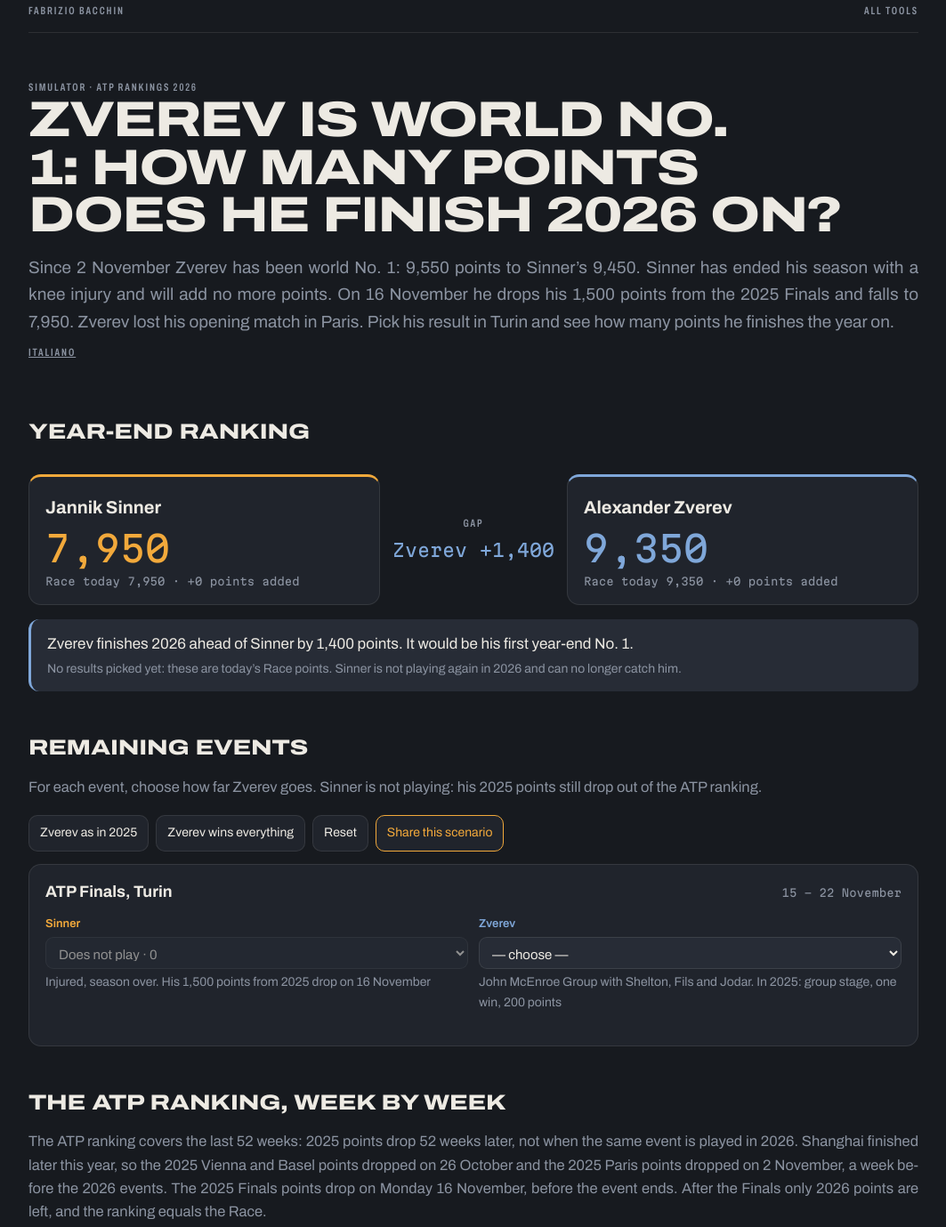
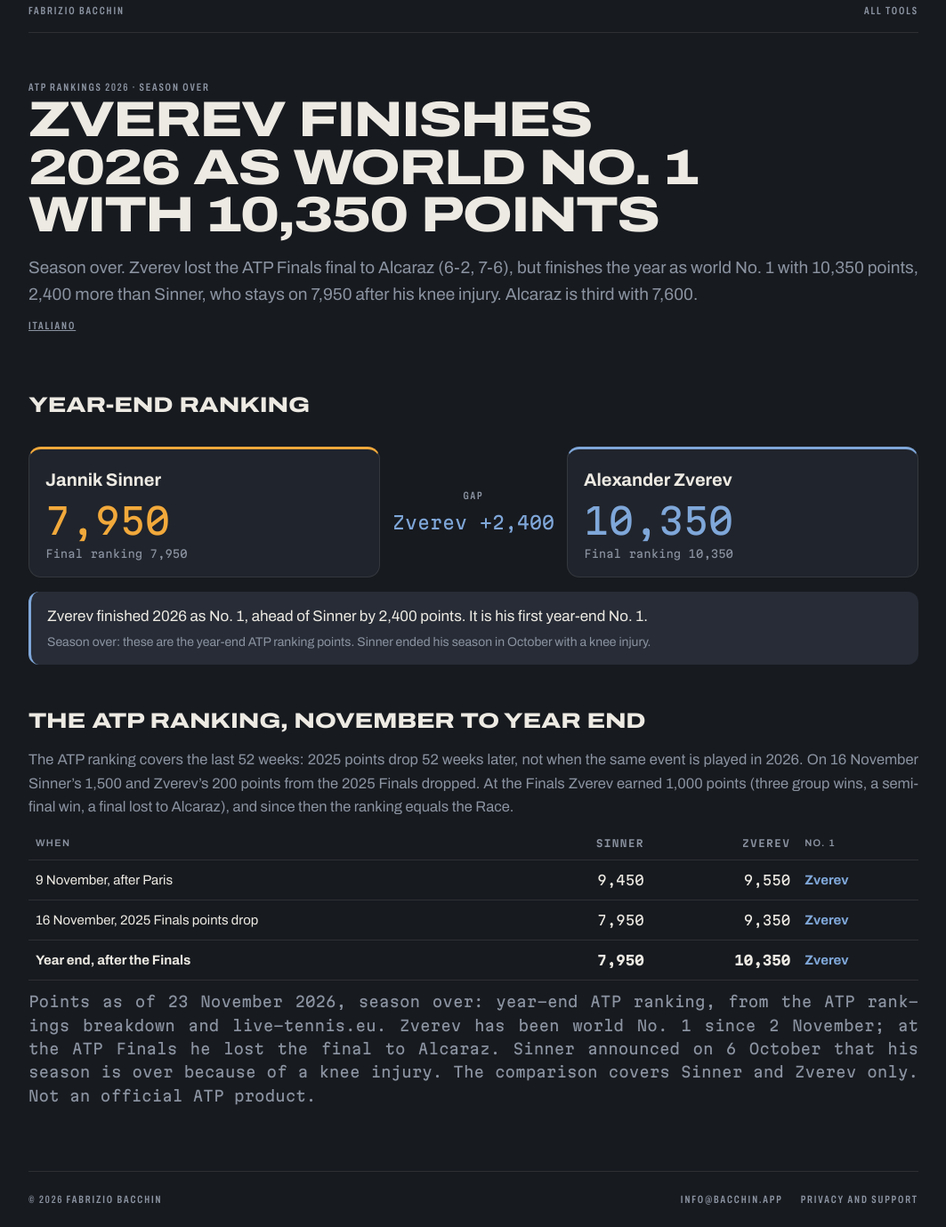
Before and after one commit to fbacchin/fbacchin.github.io, a plain HTML site: page tennis/number-1.html in a window 1280 px wide. Shown: the part 53-1432 px from the top of the page at 89% size, without its empty margins (108-1171 px from the left). Drawn offline with Linux system fonts and the light colour scheme.

Commit message:
Simulatore ATP: dati finali del 2026, Zverev chiude da numero 1 con 10.350 punti (#32)
Co-authored-by: Claude Sonnet 5.5 <noreply@anthropic.com>

```diff
--- a/tennis/number-1.html
+++ b/tennis/number-1.html
@@ -3,10 +3,10 @@
 <head>
 <meta charset="UTF-8">
 <meta name="viewport" content="width=device-width, initial-scale=1.0, viewport-fit=cover">
-<title>Zverev is world No. 1: how many points does he finish 2026 on? Simulator</title>
-<meta name="description" content="Since 2 November Zverev has been world No. 1 with 9,550 points, 100 more than Sinner, who has ended his season with a knee injury. He lost his opening match in Paris, so only Turin is left: pick his result at the ATP Finals and see how many points he finishes the year on.">
-<meta property="og:title" content="Zverev is the new world No. 1: how many points will he finish 2026 on?">
-<meta property="og:description" content="Zverev leads the Race by 1,400 points and Sinner is not playing again in 2026. Only Turin is left: pick Zverev's result at the ATP Finals and watch the gap grow week by week.">
+<title>Zverev finishes 2026 as world No. 1 with 10,350 points: final ranking</title>
+<meta name="description" content="Zverev finished 2026 as world No. 1 with 10,350 points, 2,400 more than Sinner (7,950), who ended his season with a knee injury. He lost the ATP Finals final to Alcaraz, who finishes third with 7,600.">
+<meta property="og:title" content="Zverev finishes 2026 as world No. 1 with 10,350 points">
+<meta property="og:description" content="Season over: Zverev 10,350, Sinner 7,950, Alcaraz 7,600. Alcaraz won the ATP Finals beating Zverev in the final, but the year-end No. 1 is Zverev.">
 <meta property="og:type" content="website">
 <meta property="og:url" content="https://bacchin.app/tennis/number-1">
 <meta property="og:image" content="https://bacchin.app/tennis/number-1.png">
@@ -88,9 +88,9 @@
 
   <div class="app-hero">
     <p class="avviso-lingua" id="avviso-lingua" hidden><a id="avviso-lingua-link" href="/tennis/number-1" hreflang="en" lang="en">This page is available in English →</a></p>
-    <p class="etichetta" data-t="occhiello">Simulatore · classifica ATP 2026</p>
-    <h1 data-t="titolo">Zverev is world No. 1: how many points does he finish 2026 on?</h1>
-    <p class="tesi" data-t="tesi">Since 2 November Zverev has been world No. 1: 9,550 points to Sinner’s 9,450. Sinner has ended his season with a knee injury and will add no more points. On 16 November he drops his 1,500 points from the 2025 Finals and falls to 7,950. Zverev lost his opening match in Paris. Pick his result in Turin and see how many points he finishes the year on.</p>
+    <p class="etichetta" data-t="occhiello">Classifica ATP 2026 · stagione conclusa</p>
+    <h1 data-t="titolo">Zverev finishes 2026 as world No. 1 with 10,350 points</h1>
+    <p class="tesi" data-t="tesi">Season over. Zverev lost the ATP Finals final to Alcaraz (6-2, 7-6), but finishes the year as world No. 1 with 10,350 points, 2,400 more than Sinner, who stays on 7,950 after his knee injury. Alcaraz is third with 7,600.</p>
     <p class="lingua etichetta"><a id="altra-lingua" href="/tennis/number-1" hreflang="en">English</a></p>
   </div>
 
@@ -104,16 +104,17 @@
       </div>
       <div class="scarto">
         <span class="etichetta" data-t="distacco">Distacco</span>
-        <span class="scarto__valore" id="scarto">1.400</span>
+        <span class="scarto__valore" id="scarto">Zverev +2.400</span>
       </div>
       <div class="giocatore giocatore--z">
         <div class="giocatore__nome">Alexander Zverev</div>
-        <div class="giocatore__punti" id="punti-z">9.350</div>
+        <div class="giocatore__punti" id="punti-z">10.350</div>
         <div class="giocatore__sotto" id="sotto-z"></div>
       </div>
     </div>
     <div class="verdetto" id="verdetto"></div>
 
+    <div hidden>
     <h2 data-t="h-tornei">I tornei che restano</h2>
     <p data-t="istruzioni">Per ogni torneo scegli fin dove arriva Zverev. Sinner non gioca: i suoi punti del 2025 escono comunque dalla classifica ATP.</p>
     <div class="comandi">
@@ -123,9 +124,10 @@
       <button type="button" class="primario" id="condividi" data-t="condividi">Condividi lo scenario</button><span class="copiato" id="copiato" hidden></span>
     </div>
     <div class="tornei" id="tornei"></div>
+    </div>
 
-    <h2 data-t="h-settimane">La classifica ATP, settimana per settimana</h2>
-    <p data-t="settimane-intro">La classifica ATP conta le ultime 52 settimane: i punti del 2025 escono 52 settimane dopo, non quando si gioca lo stesso torneo nel 2026. Nel 2026 Shanghai è finito più tardi, quindi i punti di Vienna e Basilea 2025 sono usciti il 26 ottobre e quelli di Parigi 2025 il 2 novembre, una settimana prima dei tornei 2026. Quelli delle Finals 2025 escono lunedì 16 novembre, prima che il torneo finisca. Dopo le Finals restano solo i punti del 2026: la classifica coincide con la Race.</p>
+    <h2 data-t="h-settimane">La classifica ATP, da novembre a fine anno</h2>
+    <p data-t="settimane-intro">La classifica ATP conta le ultime 52 settimane: i punti del 2025 escono 52 settimane dopo, non quando si gioca lo stesso torneo nel 2026. Il 16 novembre sono usciti i 1.500 punti di Sinner e i 200 di Zverev per le Finals 2025. Alle Finals Zverev ha fatto 1.000 punti (tre vittorie nel girone, semifinale vinta, finale persa con Alcaraz) e da allora la classifica coincide con la Race.</p>
     <div class="scorri">
       <table class="tabella">
         <thead><tr><th data-t="quando">Quando</th><th class="num">Sinner</th><th class="num">Zverev</th><th data-t="n1">N. 1</th></tr></thead>
@@ -149,17 +151,14 @@
 (function () {
   'use strict';
 
-  // ── Dati al 9 novembre 2026, dopo Parigi ─────────────────────────────────
-  // Classifica del 9 novembre: pagina ATP «Rank Breakdown» di entrambi (Zverev 9.550, Sinner 9.450), uguale a live-tennis.eu (Pts + Previous).
-  //   Zverev a Parigi: secondo turno (esordio perso con Musetti), 10 punti. I 10 di Montreal tornano tra i «Non-Countable»: classifica invariata.
-  // Race: live-tennis.eu. Sinner non gioca più nel 2026 (ginocchio).
-  // Scadenze 2025 ancora da togliere («Drop date» della pagina ATP): Finals il 16 novembre.
-  //   Sinner 9.450 − 1500 = 7.950 = Race
-  //   Zverev 9.550 −  200 = 9.350 = Race
-  //   La riga di fine anno usa comunque la Race.
+  // ── Dati finali del 2026, dopo le ATP Finals ─────────────────────────────
+  // Classifica ATP di fine anno (23 novembre): Zverev 10.350, Sinner 7.950, Alcaraz 7.600 (ATP, live-tennis.eu).
+  //   Zverev: Race 9.350 + 1.000 alle Finals (3 vittorie nel girone, semifinale vinta, finale persa con Alcaraz) = 10.350.
+  //   Le Finals 2025 sono uscite il 16 novembre: da allora classifica = Race.
+  // Sinner non ha più giocato dopo l'infortunio al ginocchio (6 ottobre).
   var BASE = {
-    s: { classifica: 9450, race: 7950 },
-    z: { classifica: 9550, race: 9350 }
+    s: { classifica: 7950, race: 7950 },
+    z: { classifica: 10350, race: 10350 }
   };
 
   var CAT = {
@@ -171,19 +170,14 @@
     FIN:   { RR0: 0, RR1: 200, RR2: 400, SF2: 400, SF3: 600, F2: 800, F3: 1000, W2: 1300, W3: 1500 }
   };
 
-  // cade: i punti 2025 che escono dalla classifica ATP con questo torneo
-  var TORNEI = [
-    { id: 'fin', cat: 'FIN', nome: { it: 'ATP Finals, Torino', en: 'ATP Finals, Turin' }, quando: { it: '15 – 22 novembre', en: '15 – 22 November' },
-      s: { cade: 1500, fuori: true, nota: { it: 'Infortunato, stagione finita. Il 16 novembre escono i 1.500 punti del 2025', en: 'Injured, season over. His 1,500 points from 2025 drop on 16 November' } },
-      z: { cade: 200, nota: { it: 'Gruppo John McEnroe con Shelton, Fils e Jodar. Nel 2025: girone, una vittoria, 200 punti', en: 'John McEnroe Group with Shelton, Fils and Jodar. In 2025: group stage, one win, 200 points' } } }
-  ];
+  // stagione conclusa: nessun torneo da simulare (il codice resta per le stagioni future)
+  var TORNEI = [];
 
-  // righe della tabella settimanale: tornei già conclusi a quel punto
+  // righe della tabella: classifica ATP fissa dopo ogni lunedì, fino a fine anno
   var TAPPE = [
-    { dopo: [], it: 'Oggi, 9 novembre', en: 'Today, 9 November' },
-    // i punti delle Finals 2025 escono il lunedì dopo l'ultima settimana di tornei, prima che le Finals finiscano
-    { dopo: [], scarta: ['fin'], it: 'Lunedì 16 novembre, escono le Finals 2025', en: 'Monday 16 November, 2025 Finals points drop' },
-    { dopo: ['fin'], it: 'Fine anno, dopo le Finals', en: 'Year end, after the Finals' }
+    { fisso: [9450, 9550], it: '9 novembre, dopo Parigi', en: '9 November, after Paris' },
+    { fisso: [7950, 9350], it: '16 novembre, escono le Finals 2025', en: '16 November, 2025 Finals points drop' },
+    { fisso: [7950, 10350], it: 'Fine anno, dopo le Finals', en: 'Year end, after the Finals' }
   ];
 
   var ETICHETTE = {
@@ -197,42 +191,42 @@
 
   var T = {
     it: {
-      tutti: 'Tutti gli strumenti', occhiello: 'Simulatore · classifica ATP 2026',
-      titolo: 'Zverev numero 1 ATP: con quanti punti chiude il 2026?',
-      tesi: 'Dal 2 novembre Zverev è numero 1 ATP: 9.550 punti contro i 9.450 di Sinner, che ha chiuso la stagione per l\'infortunio al ginocchio. Sinner non farà altri punti. Il 16 novembre perde i 1.500 delle Finals 2025 e scende a 7.950. A Parigi Zverev è uscito al secondo turno. Scegli il suo risultato a Torino e guarda con quanti punti chiude l\'anno.',
+      tutti: 'Tutti gli strumenti', occhiello: 'Classifica ATP 2026 · stagione conclusa',
+      titolo: 'Zverev chiude il 2026 da numero 1 ATP con 10.350 punti',
+      tesi: 'Stagione conclusa. Zverev ha perso la finale delle ATP Finals con Alcaraz (6-2, 7-6), ma chiude l\'anno da numero 1 ATP con 10.350 punti, 2.400 più di Sinner, fermo a 7.950 dopo l\'infortunio al ginocchio. Alcaraz è terzo con 7.600.',
       'h-fine': 'Classifica di fine anno', distacco: 'Distacco', 'h-tornei': 'I tornei che restano',
       istruzioni: 'Per ogni torneo scegli fin dove arriva Zverev. Sinner non gioca: i suoi punti del 2025 escono comunque dalla classifica ATP.',
       'p-2025': 'Zverev come nel 2025', 'p-zverev': 'Zverev vince tutto', 'p-zero': 'Azzera', condividi: 'Condividi lo scenario',
-      'h-settimane': 'La classifica ATP, settimana per settimana',
-      'settimane-intro': 'La classifica ATP conta le ultime 52 settimane: i punti del 2025 escono 52 settimane dopo, non quando si gioca lo stesso torneo nel 2026. Nel 2026 Shanghai è finito più tardi, quindi i punti di Vienna e Basilea 2025 sono usciti il 26 ottobre e quelli di Parigi 2025 il 2 novembre, una settimana prima dei tornei 2026. Quelli delle Finals 2025 escono lunedì 16 novembre, prima che il torneo finisca. Dopo le Finals restano solo i punti del 2026: la classifica coincide con la Race.',
+      'h-settimane': 'La classifica ATP, da novembre a fine anno',
+      'settimane-intro': 'La classifica ATP conta le ultime 52 settimane: i punti del 2025 escono 52 settimane dopo, non quando si gioca lo stesso torneo nel 2026. Il 16 novembre sono usciti i 1.500 punti di Sinner e i 200 di Zverev per le Finals 2025. Alle Finals Zverev ha fatto 1.000 punti (tre vittorie nel girone, semifinale vinta, finale persa con Alcaraz) e da allora la classifica coincide con la Race.',
       quando: 'Quando', n1: 'N. 1', privacy: 'Privacy e assistenza',
-      race: 'Race oggi', guadagna: 'punti in più', copiato: 'Link copiato',
+      race: 'Classifica finale', guadagna: 'punti in più', copiato: 'Link copiato',
       vS: 'Sinner chiude il 2026 da numero 1, con {d} punti di vantaggio.',
-      vZ: 'Zverev chiude il 2026 davanti a Sinner di {d} punti. Sarebbe il suo primo anno da numero 1.',
+      vZ: 'Zverev ha chiuso il 2026 da numero 1, davanti a Sinner di {d} punti. È il suo primo anno da numero 1.',
       vP: 'Parità esatta a {p} punti.',
-      serve: 'Sinner non gioca più nel 2026 e non può più raggiungerlo.',
-      nessuno: 'Nessun risultato scelto: sono i punti della Race di oggi.',
+      serve: 'Sinner ha chiuso la stagione a ottobre per l\'infortunio al ginocchio.',
+      nessuno: 'Stagione conclusa: sono i punti della classifica ATP di fine anno.',
       doppio: 'Due vincitori nello stesso torneo: uno dei due risultati non è possibile.',
-      fonte: 'Punti al 9 novembre 2026, dopo Parigi: classifica ATP del 9 novembre dal dettaglio punti ATP di entrambi, confrontata con live-tennis.eu; Race to Turin da live-tennis.eu. Zverev è numero 1 dal 2 novembre, dopo la semifinale a Vienna; a Parigi è uscito al secondo turno. Sinner ha annunciato il 6 ottobre la fine della stagione per l\'infortunio al ginocchio. Punti per turno secondo il regolamento ATP 2026. Semplificazione: il calcolo somma tutti i risultati e non applica il limite dei 19 tornei che contano. Il confronto riguarda solo Sinner e Zverev. Non è un prodotto ufficiale ATP.'
+      fonte: 'Punti al 23 novembre 2026, a stagione conclusa: classifica ATP di fine anno, dal dettaglio punti ATP e da live-tennis.eu. Zverev è numero 1 dal 2 novembre; alle ATP Finals ha perso la finale con Alcaraz. Sinner ha annunciato il 6 ottobre la fine della stagione per l\'infortunio al ginocchio. Il confronto riguarda solo Sinner e Zverev. Non è un prodotto ufficiale ATP.'
     },
     en: {
-      tutti: 'All tools', occhiello: 'Simulator · ATP rankings 2026',
-      titolo: 'Zverev is world No. 1: how many points does he finish 2026 on?',
-      tesi: 'Since 2 November Zverev has been world No. 1: 9,550 points to Sinner’s 9,450. Sinner has ended his season with a knee injury and will add no more points. On 16 November he drops his 1,500 points from the 2025 Finals and falls to 7,950. Zverev lost his opening match in Paris. Pick his result in Turin and see how many points he finishes the year on.',
+      tutti: 'All tools', occhiello: 'ATP rankings 2026 · season over',
+      titolo: 'Zverev finishes 2026 as world No. 1 with 10,350 points',
+      tesi: 'Season over. Zverev lost the ATP Finals final to Alcaraz (6-2, 7-6), but finishes the year as world No. 1 with 10,350 points, 2,400 more than Sinner, who stays on 7,950 after his knee injury. Alcaraz is third with 7,600.',
       'h-fine': 'Year-end ranking', distacco: 'Gap', 'h-tornei': 'Remaining events',
       istruzioni: 'For each event, choose how far Zverev goes. Sinner is not playing: his 2025 points still drop out of the ATP ranking.',
       'p-2025': 'Zverev as in 2025', 'p-zverev': 'Zverev wins everything', 'p-zero': 'Reset', condividi: 'Share this scenario',
-      'h-settimane': 'The ATP ranking, week by week',
-      'settimane-intro': 'The ATP ranking covers the last 52 weeks: 2025 points drop 52 weeks later, not when the same event is played in 2026. Shanghai finished later this year, so the 2025 Vienna and Basel points dropped on 26 October and the 2025 Paris points dropped on 2 November, a week before the 2026 events. The 2025 Finals points drop on Monday 16 November, before the event ends. After the Finals only 2026 points are left, and the ranking equals the Race.',
+      'h-settimane': 'The ATP ranking, November to year end',
+      'settimane-intro': 'The ATP ranking covers the last 52 weeks: 2025 points drop 52 weeks later, not when the same event is played in 2026. On 16 November Sinner’s 1,500 and Zverev’s 200 points from the 2025 Finals dropped. At the Finals Zverev earned 1,000 points (three group wins, a semi-final win, a final lost to Alcaraz), and since then the ranking equals the Race.',
       quando: 'When', n1: 'No. 1', privacy: 'Privacy and support',
-      race: 'Race today', guadagna: 'points added', copiato: 'Link copied',
+      race: 'Final ranking', guadagna: 'points added', copiato: 'Link copied',
       vS: 'Sinner finishes 2026 as No. 1, {d} points ahead.',
-      vZ: 'Zverev finishes 2026 ahead of Sinner by {d} points. It would be his first year-end No. 1.',
+      vZ: 'Zverev finished 2026 as No. 1, ahead of Sinner by {d} points. It is his first year-end No. 1.',
       vP: 'Dead heat at {p} points.',
-      serve: 'Sinner is not playing again in 2026 and can no longer catch him.',
-      nessuno: 'No results picked yet: these are today’s Race points.',
+      serve: 'Sinner ended his season in October with a knee injury.',
+      nessuno: 'Season over: these are the year-end ATP ranking points.',
       doppio: 'Two winners of the same event: one of the two results is not possible.',
-      fonte: 'Points as of 9 November 2026, after Paris: ATP ranking of 9 November from the ATP rankings breakdown for both players, checked against live-tennis.eu, and Race to Turin from live-tennis.eu. Zverev has been world No. 1 since 2 November, after reaching the Vienna semi-finals; he lost his opening match in Paris. Sinner announced on 6 October that his season is over because of a knee injury. Points per round per the 2026 ATP rules. Simplification: all results are added up; the best-19 rule is not applied. The comparison covers Sinner and Zverev only. Not an official ATP product.'
+      fonte: 'Points as of 23 November 2026, season over: year-end ATP ranking, from the ATP rankings breakdown and live-tennis.eu. Zverev has been world No. 1 since 2 November; at the ATP Finals he lost the final to Alcaraz. Sinner announced on 6 October that his season is over because of a knee injury. The comparison covers Sinner and Zverev only. Not an official ATP product.'
     }
   };
 
@@ -296,8 +290,8 @@
     var ps = BASE.s.race + gs, pz = BASE.z.race + gz, d = ps - pz;
     document.getElementById('punti-s').textContent = fmt(ps);
     document.getElementById('punti-z').textContent = fmt(pz);
-    document.getElementById('sotto-s').textContent = t('race') + ' ' + fmt(BASE.s.race) + ' · +' + fmt(gs) + ' ' + t('guadagna');
-    document.getElementById('sotto-z').textContent = t('race') + ' ' + fmt(BASE.z.race) + ' · +' + fmt(gz) + ' ' + t('guadagna');
+    document.getElementById('sotto-s').textContent = t('race') + ' ' + fmt(BASE.s.race);
+    document.getElementById('sotto-z').textContent = t('race') + ' ' + fmt(BASE.z.race);
     var sc = document.getElementById('scarto');
     sc.textContent = d === 0 ? '0' : (d > 0 ? 'Sinner +' : 'Zverev +') + fmt(Math.abs(d));
     sc.style.color = d > 0 ? 'var(--sinner)' : (d < 0 ? 'var(--zverev)' : 'var(--gesso)');
@@ -306,7 +300,7 @@
     var scelti = Object.keys(stato.s).length + Object.keys(stato.z).length;
     var testo = d > 0 ? t('vS') : (d < 0 ? t('vZ') : t('vP'));
     testo = testo.replace('{d}', fmt(Math.abs(d))).replace('{p}', fmt(ps));
-    var sotto = scelti ? '' : t('nessuno') + ' ' + t('serve').replace('{d}', fmt(BASE.z.race - BASE.s.race + 1));
+    var sotto = t('nessuno') + ' ' + t('serve');
     v.className = 'verdetto ' + (d > 0 ? 'verdetto--s' : (d < 0 ? 'verdetto--z' : ''));
     v.innerHTML = testo + (sotto ? '<small>' + sotto + '</small>' : '');
 
@@ -325,7 +319,7 @@
     document.getElementById('settimane').innerHTML = TAPPE.map(function (tp, i) {
       var fine = i === TAPPE.length - 1;
       // a fine anno la classifica coincide con la Race: l'ultima riga parte da lì
-      var s = fine ? BASE.s.race + totale('s') : classificaDopo('s', tp.dopo, tp.scarta), z = fine ? BASE.z.race + totale('z') : classificaDopo('z', tp.dopo, tp.scarta);
+      var s = tp.fisso[0], z = tp.fisso[1];
       var chi = s > z ? '<span class="n1 n1-s">Sinner</span>' : (z > s ? '<span class="n1 n1-z">Zverev</span>' : '=');
       var riga = '<tr><td>' + tp[lingua] + '</td><td class="num">' + fmt(s) + '</td><td class="num">' + fmt(z) + '</td><td>' + chi + '</td></tr>';
       return i === TAPPE.length - 1 ? riga.replace('<tr>', '<tr style="font-weight:700">') : riga;
@@ -378,7 +372,7 @@
   // lingua
   if (lingua === 'en') {
     document.documentElement.lang = 'en';
-    document.title = 'Zverev is world No. 1: how many points does he finish 2026 on? Simulator';
+    document.title = 'Zverev finishes 2026 as world No. 1 with 10,350 points: final ranking';
     document.querySelectorAll('[data-t]').forEach(function (el) { el.textContent = t(el.dataset.t); });
     var al = document.getElementById('altra-lingua');
     al.textContent = 'Italiano'; al.href = '/tennis/numero-1'; al.hreflang = 'it';
```
Also changed, not shown: tennis/numero-1.html (+51 -57 lines), tennis/number-1.png, tennis/numero-1.png.
